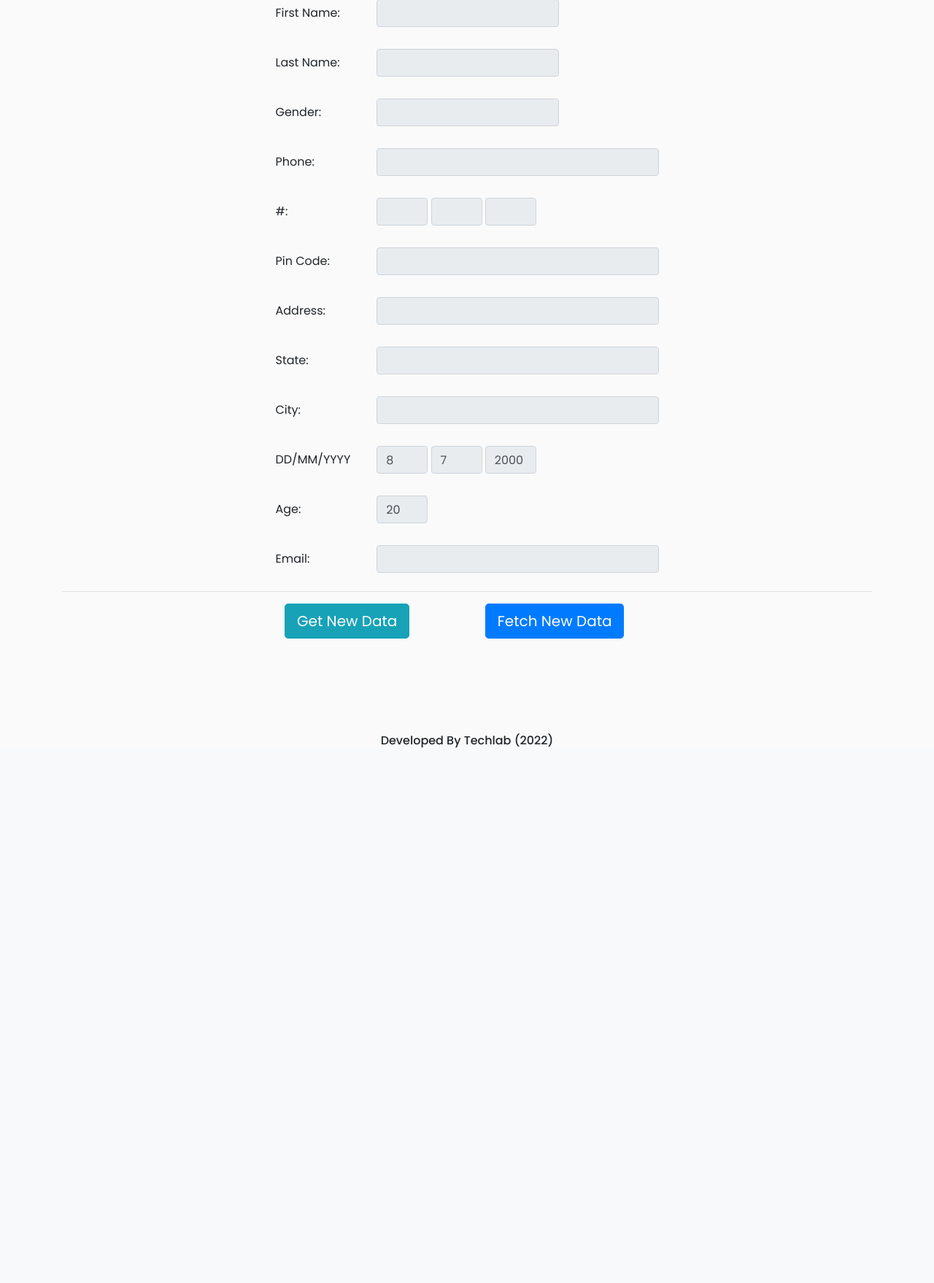
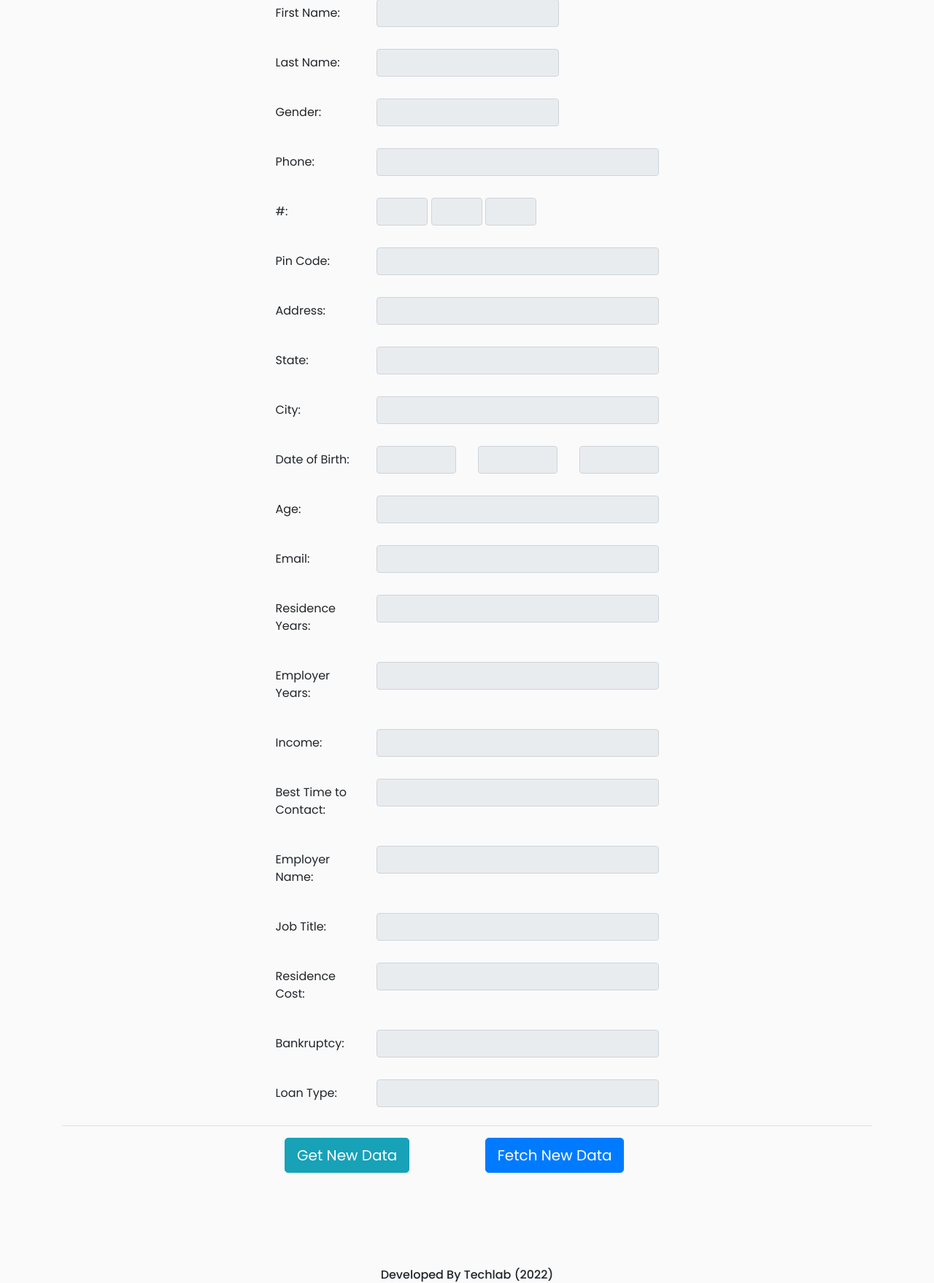
Before and after one commit to krates98/autoloan, a Node project: template views/data/show.ejs in a window 1280 px wide. Shown: the part 87-1845 px from the top of the page at 73% size. Before the commit the page ends 1112 px from the top, so only its background shows below. Run offline with Node 20 templates, Linux system fonts and the light colour scheme; the template is opened without the code that fills it, so the values that code supplies are empty; some libraries are stand-ins or nearby versions.

Commit message:
fixing new

```diff
--- a/app.js
+++ b/app.js
@@ -16,7 +16,7 @@ var authRoutes = require("./routes/index"),
   accountRoutes = require("./routes/accounts");
 
 mongoose.connect(
-  "mongodb+srv://krates:suyash98@yelpcamp-rda1o.mongodb.net/test?retryWrites=true&w=majority",
+  "mongodb+srv://krates:suyash98@yelpcamp-rda1o.mongodb.net/autoloan?retryWrites=true&w=majority",
   { useNewUrlParser: true, useUnifiedTopology: true, useCreateIndex: true }
 );
 // mongoose.connect('mongodb://localhost:27017/techlab', { useNewUrlParser: true , useUnifiedTopology: true , useCreateIndex: true});
@@ -60,7 +60,7 @@ app.use("/", adminRoutes);
 app.use("/", userRoutes);
 app.use("/", accountRoutes);
 
-// app.listen(3001, process.env.IP || "127.0.0.1", function () {
-app.listen(process.env.PORT, process.env.IP, function () {
+app.listen(3001, process.env.IP || "127.0.0.1", function () {
+  // app.listen(process.env.PORT, process.env.IP, function () {
   console.log("Techlab Server Has Started!");
 });
--- a/package.json
+++ b/package.json
@@ -14,6 +14,7 @@
     "chart.js": "^2.9.3",
     "connect-flash": "^0.1.1",
     "csv-writer": "^1.6.0",
+    "csvtojson": "^2.0.10",
     "easy-currencies": "^1.3.1",
     "ejs": "^3.1.2",
     "express": "^4.17.1",
--- a/views/data/show.ejs
+++ b/views/data/show.ejs
@@ -9,7 +9,8 @@
           type="text"
           value="<%= usadata.firstname %>"
           onclick="myFunction(0)"
-          readonly />
+          readonly
+        />
       </div>
     </div>
     <div class="form-group row form1">
@@ -20,7 +21,8 @@
           type="text"
           value="<%= usadata.lastname %>"
           onclick="myFunction(1)"
-          readonly />
+          readonly
+        />
       </div>
     </div>
     <div class="form-group row form1">
@@ -31,7 +33,8 @@
           type="text"
           value="<%= usadata.gender %>"
           onclick="myFunction(2)"
-          readonly />
+          readonly
+        />
       </div>
     </div>
     <div class="form-group row form1">
@@ -42,7 +45,8 @@
           type="text"
           value="<%= usadata.phone %>"
           onclick="myFunction(3)"
-          readonly />
+          readonly
+        />
       </div>
     </div>
     <div class="form-group row form1">
@@ -53,19 +57,22 @@
           type="text"
           value="<%= usadata.phone.substring(0, 3) %>"
           onclick="myFunction(4)"
-          readonly />
+          readonly
+        />
         <input
           class="form-control phone"
           type="text"
           value="<%= usadata.phone.substring(3, 6) %>"
           onclick="myFunction(5)"
-          readonly />
+          readonly
+        />
         <input
           class="form-control phone"
           type="text"
           value="<%= usadata.phone.substring(6, 10) %>"
           onclick="myFunction(6)"
-          readonly />
+          readonly
+        />
       </div>
     </div>
     <div class="form-group row form1">
@@ -76,7 +83,8 @@
           type="text"
           value="<%= usadata.zip %>"
           onclick="myFunction(7)"
-          readonly />
+          readonly
+        />
       </div>
     </div>
     <div class="form-group row form1">
@@ -87,7 +95,8 @@
           type="text"
           value="<%= usadata.address %>"
           onclick="myFunction(8)"
-          readonly />
+          readonly
+        />
       </div>
     </div>
     <div class="form-group row form1">
@@ -98,7 +107,8 @@
           type="text"
           value="<%= usadata.state %>"
           onclick="myFunction(9)"
-          readonly />
+          readonly
+        />
       </div>
     </div>
     <div class="form-group row form1">
@@ -109,45 +119,50 @@
           type="text"
           value="<%= usadata.city %>"
           onclick="myFunction(10)"
-          readonly />
+          readonly
+        />
       </div>
     </div>
     <div class="form-group row form1">
-      <label class="col-sm-3 col-form-label">DD/MM/YYYY</label>
-      <div class="col-sm-9">
+      <label class="col-sm-3 col-form-label">Date of Birth:</label>
+      <div class="col-sm-3">
         <input
-          id="myField"
-          class="form-control phone"
+          class="form-control dob"
           type="text"
-          value="<%= usadata.phone.substring(0, 3) %>"
+          value="<%= usadata.mm %>"
           onclick="myFunction(11)"
-          readonly />
+          readonly
+        />
+      </div>
+      <div class="col-sm-3">
         <input
-          id="myField2"
-          class="form-control phone"
+          class="form-control dob"
           type="text"
-          value="<%= usadata.phone.substring(3, 6) %>"
+          value="<%= usadata.dd %>"
           onclick="myFunction(12)"
-          readonly />
+          readonly
+        />
+      </div>
+      <div class="col-sm-3">
         <input
-          id="myField3"
-          class="form-control phone"
+          class="form-control dob"
           type="text"
-          value="<%= usadata.phone.substring(6, 10) %>"
+          value="<%= usadata.yyyy %>"
           onclick="myFunction(13)"
-          readonly />
+          readonly
+        />
       </div>
     </div>
     <div class="form-group row form1">
       <label class="col-sm-3 col-form-label">Age:</label>
       <div class="col-sm-9">
         <input
-          id="myField4"
-          class="form-control phone"
+          class="form-control"
           type="text"
-          value="<%= usadata.phone.substring(6, 10) %>"
+          value="<%= calculateAge(usadata.yyyy, usadata.mm, usadata.dd) %>"
           onclick="myFunction(14)"
-          readonly />
+          readonly
+        />
       </div>
     </div>
     <div class="form-group row form1">
@@ -158,7 +173,116 @@
           type="text"
           value="<%= usadata.email %>"
           onclick="myFunction(15)"
-          readonly />
+          readonly
+        />
+      </div>
+    </div>
+    <div class="form-group row form1">
+      <label class="col-sm-3 col-form-label">Residence Years:</label>
+      <div class="col-sm-9">
+        <input
+          class="form-control"
+          type="text"
+          value="<%= usadata.residenceyears %>"
+          onclick="myFunction(16)"
+          readonly
+        />
+      </div>
+    </div>
+    <div class="form-group row form1">
+      <label class="col-sm-3 col-form-label">Employer Years:</label>
+      <div class="col-sm-9">
+        <input
+          class="form-control"
+          type="text"
+          value="<%= usadata.employeryears %>"
+          onclick="myFunction(17)"
+          readonly
+        />
+      </div>
+    </div>
+    <div class="form-group row form1">
+      <label class="col-sm-3 col-form-label">Income:</label>
+      <div class="col-sm-9">
+        <input
+          class="form-control"
+          type="text"
+          value="<%= usadata.income %>"
+          onclick="myFunction(18)"
+          readonly
+        />
+      </div>
+    </div>
+    <div class="form-group row form1">
+      <label class="col-sm-3 col-form-label">Best Time to Contact:</label>
+      <div class="col-sm-9">
+        <input
+          class="form-control"
+          type="text"
+          value="<%= usadata.timetocontact %>"
+          onclick="myFunction(19)"
+          readonly
+        />
+      </div>
+    </div>
+    <div class="form-group row form1">
+      <label class="col-sm-3 col-form-label">Employer Name:</label>
+      <div class="col-sm-9">
+        <input
+          class="form-control"
+          type="text"
+          value="<%= usadata.employername %>"
+          onclick="myFunction(20)"
+          readonly
+        />
+      </div>
+    </div>
+    <div class="form-group row form1">
+      <label class="col-sm-3 col-form-label">Job Title:</label>
+      <div class="col-sm-9">
+        <input
+          class="form-control"
+          type="text"
+          value="<%= usadata.jobtitle %>"
+          onclick="myFunction(21)"
+          readonly
+        />
+      </div>
+    </div>
+    <div class="form-group row form1">
+      <label class="col-sm-3 col-form-label">Residence Cost:</label>
+      <div class="col-sm-9">
+        <input
+          class="form-control"
+          type="text"
+          value="<%= usadata.residencecost %>"
+          onclick="myFunction(22)"
+          readonly
+        />
+      </div>
+    </div>
+    <div class="form-group row form1">
+      <label class="col-sm-3 col-form-label">Bankruptcy:</label>
+      <div class="col-sm-9">
+        <input
+          class="form-control"
+          type="text"
+          value="<%= usadata.bankruptcy %>"
+          onclick="myFunction(23)"
+          readonly
+        />
+      </div>
+    </div>
+    <div class="form-group row form1">
+      <label class="col-sm-3 col-form-label">Loan Type:</label>
+      <div class="col-sm-9">
+        <input
+          class="form-control"
+          type="text"
+          value="<%= usadata.loantype %>"
+          onclick="myFunction(24)"
+          readonly
+        />
       </div>
     </div>
     <hr />
```
Also changed, not shown: models/data.js (+19 -6 lines), routes/data.js (+6 -7 lines), routes/index.js (+2 -274 lines), views/data/notfound.ejs (+3 -15 lines), views/index.ejs (+1 -8 lines), 1 other file.
